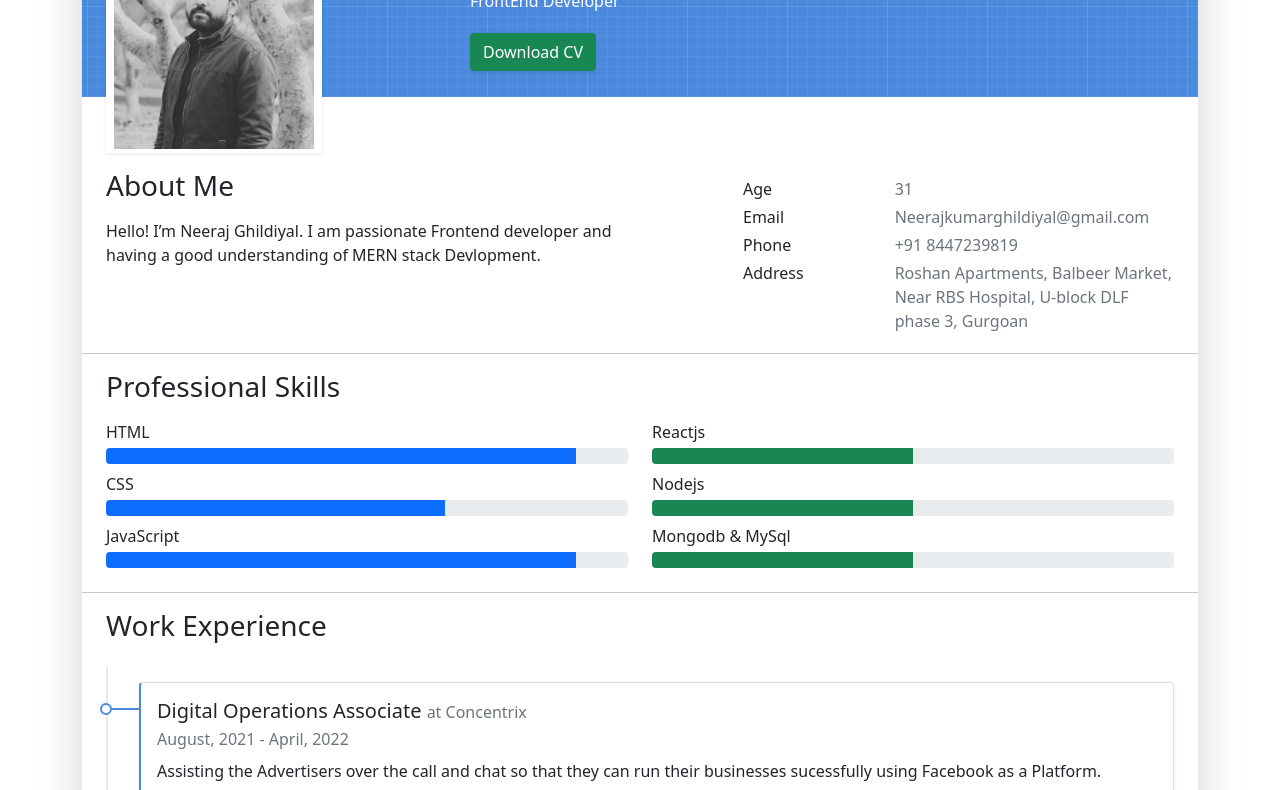
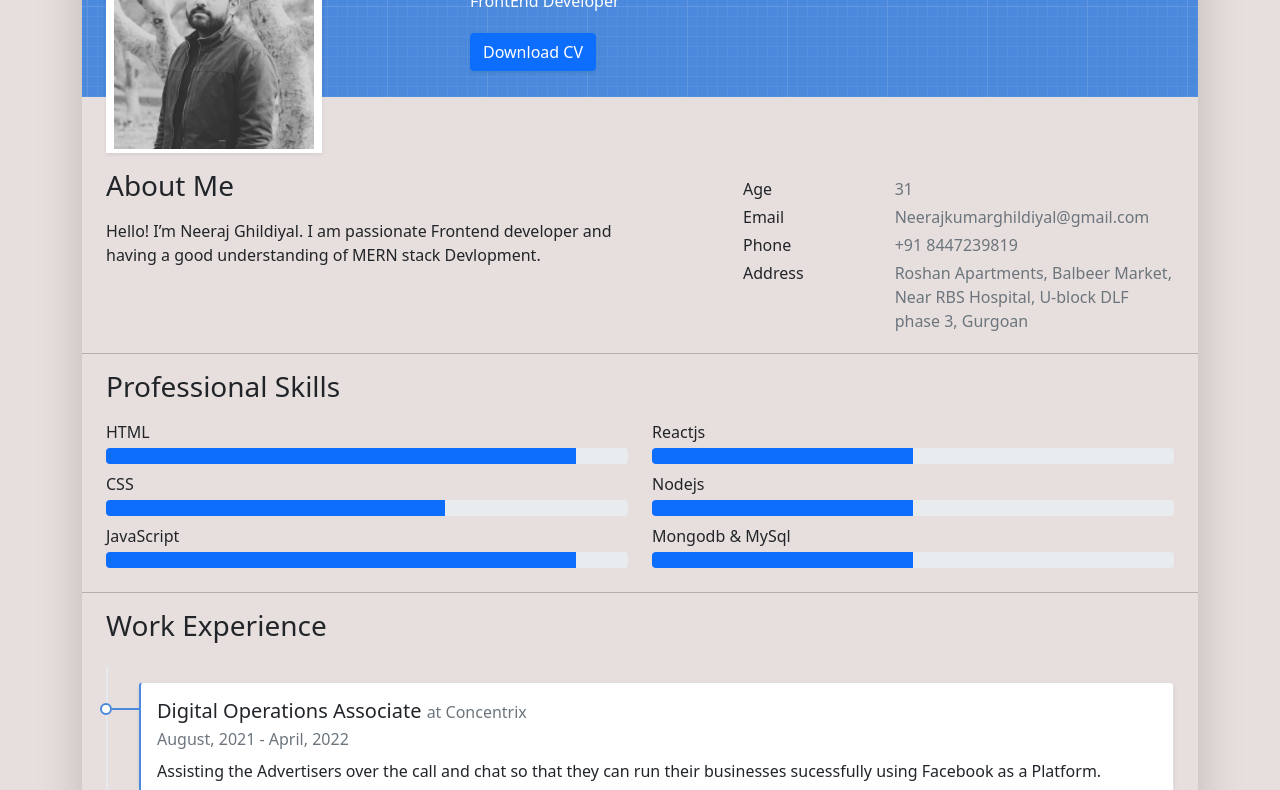
Before and after one commit to neeraj83760/Resume, a website: page index.html in a window 1280 px wide. Shown: the part 171-961 px from the top of the page. Drawn offline with nearby package versions, Linux system fonts and the light colour scheme; a web font is replaced by a local one.

Commit message:
Added inline body color of the HTML page

```diff
--- a/index.html
+++ b/index.html
@@ -22,7 +22,7 @@
       </style>
     </noscript>
   </head>
-  <body id="top">
+  <body id="top" style="background-color:#e7dfdd;">
     <header class="d-print-none">
       <div class="container text-center text-lg-left">
         <div class="py-3 clearfix">
@@ -46,7 +46,7 @@
     </header>
     <div class="page-content">
       <div class="container">
-<div class="cover shadow-lg bg-white">
+<div class="cover shadow-lg">
   <div class="cover-bg p-3 p-lg-4 text-white">
     <div class="row">
       <div class="col-lg-4 col-md-5">
@@ -55,7 +55,7 @@
       <div class="col-lg-8 col-md-7 text-center text-md-start">
         <h2 class="h1 mt-2" data-aos="fade-left" data-aos-delay="0">Neeraj Ghildiyal</h2>
         <p data-aos="fade-left" data-aos-delay="100">FrontEnd Developer</p>
-        <div class="d-print-none" data-aos="fade-left" data-aos-delay="200"><a class="btn btn-success text-white shadow-sm mt-1 me-1" href="NeerajResume.pdf" target="_blank">Download CV</a></div>
+        <div class="d-print-none" data-aos="fade-left" data-aos-delay="200"><a class="btn btn-primary text-white shadow-sm mt-1 me-1" href="NeerajResume.pdf" target="_blank">Download CV</a></div>
       </div>
     </div>
   </div>
@@ -119,17 +119,17 @@
       <div class="col-md-6">
         <div class="mb-2"><span>Reactjs</span>
           <div class="progress my-1">
-            <div class="progress-bar bg-success" role="progressbar" data-aos="zoom-in-right" data-aos-delay="400" data-aos-anchor=".skills-section" style="width: 50%" aria-valuenow="10" aria-valuemin="0" aria-valuemax="100"></div>
+            <div class="progress-bar bg-primary" role="progressbar" data-aos="zoom-in-right" data-aos-delay="400" data-aos-anchor=".skills-section" style="width: 50%" aria-valuenow="10" aria-valuemin="0" aria-valuemax="100"></div>
           </div>
         </div>
         <div class="mb-2"><span>Nodejs</span>
           <div class="progress my-1">
-            <div class="progress-bar bg-success" role="progressbar" data-aos="zoom-in-right" data-aos-delay="500" data-aos-anchor=".skills-section" style="width: 50%" aria-valuenow="85" aria-valuemin="0" aria-valuemax="100"></div>
+            <div class="progress-bar bg-primary" role="progressbar" data-aos="zoom-in-right" data-aos-delay="500" data-aos-anchor=".skills-section" style="width: 50%" aria-valuenow="85" aria-valuemin="0" aria-valuemax="100"></div>
           </div>
         </div>
         <div class="mb-2"><span>Mongodb & MySql</span>
           <div class="progress my-1">
-            <div class="progress-bar bg-success" role="progressbar" data-aos="zoom-in-right" data-aos-delay="600" data-aos-anchor=".skills-section" style="width: 50%" aria-valuenow="75" aria-valuemin="0" aria-valuemax="100"></div>
+            <div class="progress-bar bg-primary" role="progressbar" data-aos="zoom-in-right" data-aos-delay="600" data-aos-anchor=".skills-section" style="width: 50%" aria-valuenow="75" aria-valuemin="0" aria-valuemax="100"></div>
           </div>
         </div>
       </div>
```
Also changed, not shown: css/bootstrap.css.
